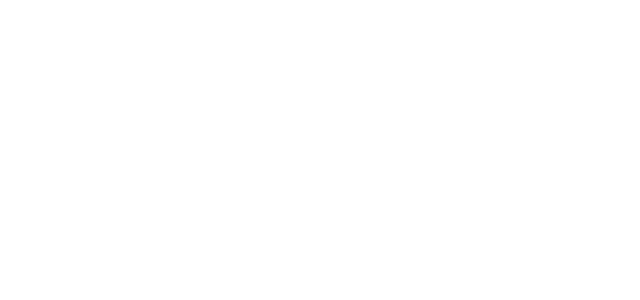
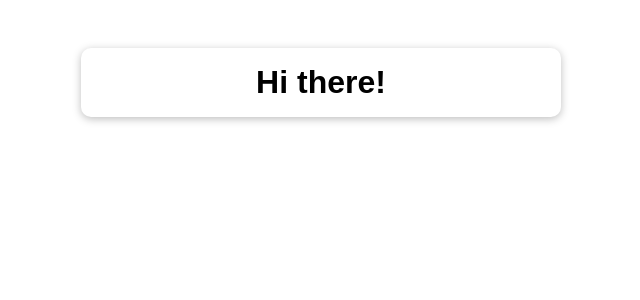
Before and after one commit to kkata/learning-react-complete-guide, a React (Create React App) app: page / in a window 1280 px wide. Shown: the top 300 px of the page, without its empty margins (319-959 px from the left). Built offline with nearby package versions, Linux system fonts and the light colour scheme.

Commit message:
starting

```diff
--- /dev/null
+++ b/src/App.css
@@ -0,0 +1,13 @@
+.app {
+  margin: 3rem auto;
+  width: 30rem;
+  padding: 1rem;
+  background: white;
+  box-shadow: 0 2px 8px rgba(0, 0, 0, 0.26);
+  border-radius: 10px;
+}
+
+.app h1 {
+  margin: 0;
+  text-align: center;
+}
--- a/src/App.js
+++ b/src/App.js
@@ -1,5 +1,13 @@
-const App = () => {
-  return <div></div>;
-};
+import React from 'react';
+
+import './App.css';
+
+function App() {
+  return (
+    <div className="app">
+      <h1>Hi there!</h1>
+    </div>
+  );
+}
 
 export default App;
--- a/src/index.css
+++ b/src/index.css
@@ -4,8 +4,13 @@
 
 html {
   font-family: sans-serif;
+  background: #fff;
 }
 
 body {
   margin: 0;
 }
+
+main {
+  margin-top: 6rem;
+}
--- a/src/index.js
+++ b/src/index.js
@@ -1,3 +1,4 @@
+import React from 'react';
 import ReactDOM from 'react-dom';
 
 import './index.css';
```
Also changed, not shown: package.json (+6 -10 lines), src/components/UI/Button/Button.js (added, +18 -0 lines), src/components/UI/Button/Button.module.css (added, +30 -0 lines), 1 other file (tests, documents, lock files or other folders).
